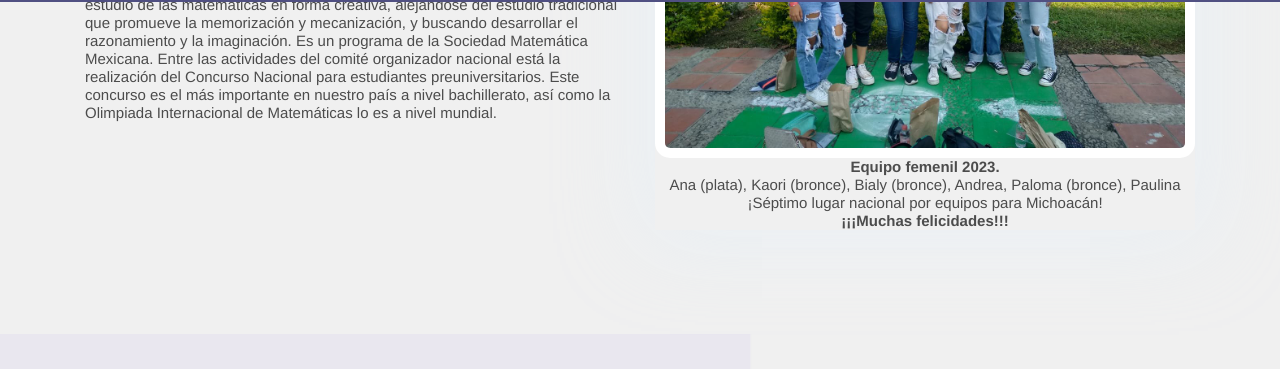
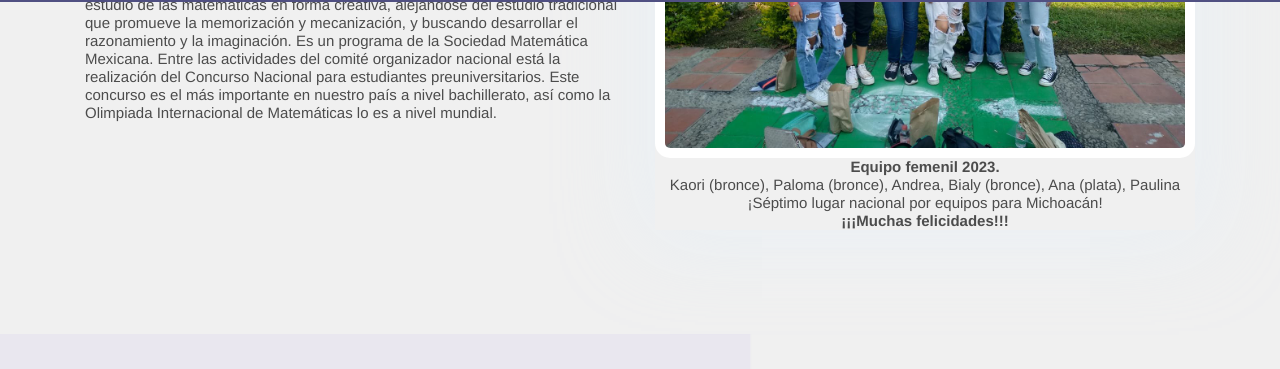
Before and after one commit to OlimpiadaMatematicasMichoacan/WOMM, a Jekyll site: the page built from _pages/acerca.html, in a window 1280 px wide and 900 px high, scrolled down 394 px. Shown: the part 84-453 px from the top of the window. Built offline with Jekyll 4.4.1, drawn with Linux system fonts in a browser that asks for light colours.

Commit message:
added femenil

```diff
--- a/_pages/acerca.html
+++ b/_pages/acerca.html
@@ -36,7 +36,7 @@ image: assets/images/about/foto.png
         <div class="shadow-down mb-4">
           <img src="{{ site.baseurl }}/assets/images/about/femenil2023.jpg" alt="Kaori (bronce), Paloma (bronce), Andrea, Bialy (bronce), Ana (plata), Paulina" class="img-fluid rounded-lg border-thick border-white" width="100%">
           <strong>Equipo femenil 2023.</strong><br>
-          Ana (plata), Kaori (bronce), Bialy (bronce), Andrea, Paloma (bronce), Paulina<br>
+          Kaori (bronce), Paloma (bronce), Andrea, Bialy (bronce), Ana (plata), Paulina<br>
           ¡Séptimo lugar nacional por equipos para Michoacán! <br><strong>¡¡¡Muchas felicidades!!!</strong><br>
         </div>
 <!--         <img src="{{ site.baseurl }}/{{ page.signature }}" alt="signature" class="img-fluid"> -->
```
